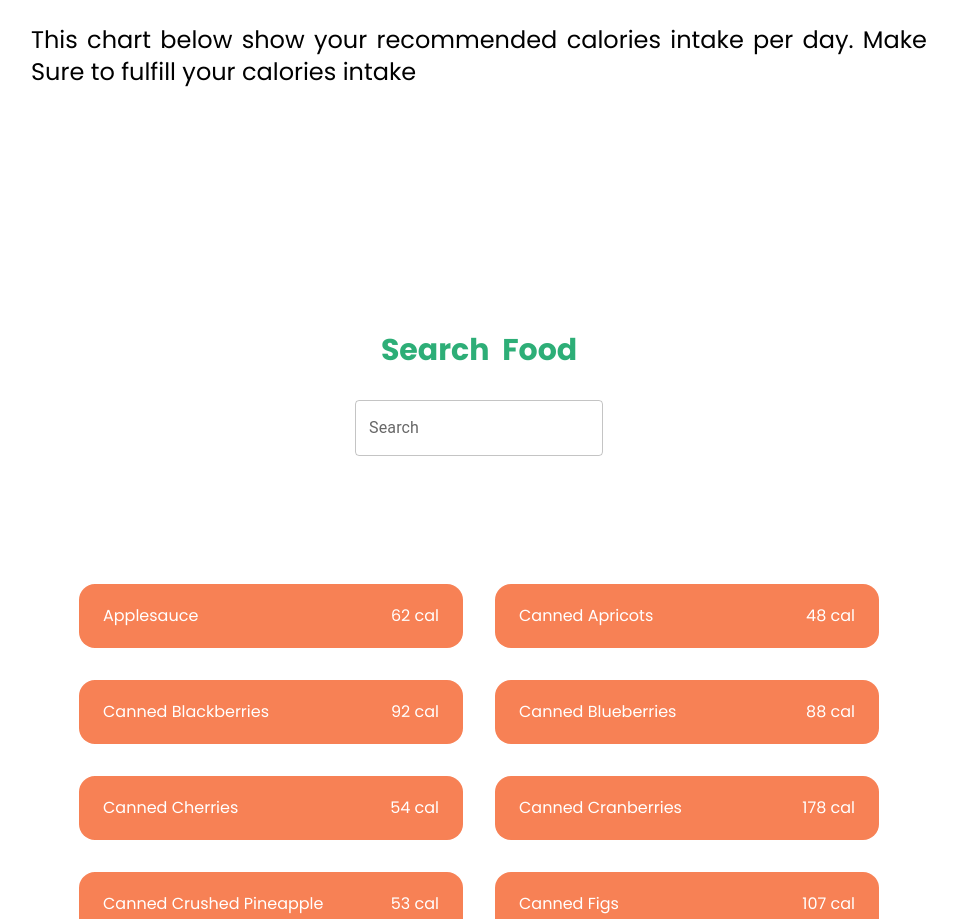
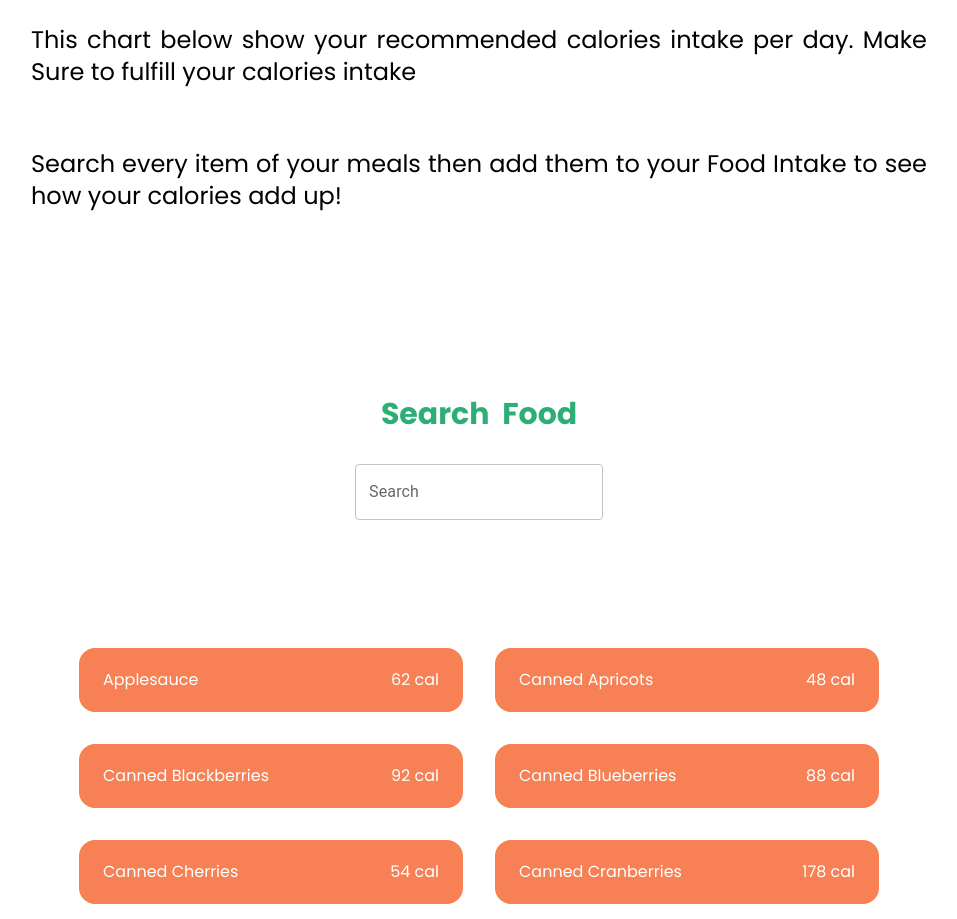
Before and after one commit to AJason36/stayHealthy, a Next.js app: page / in a window 1280 px wide. Shown: the part 900-1819 px from the top of the page, without its empty margins (161-1118 px from the left). Built offline with nearby package versions, Linux system fonts and the light colour scheme.

Commit message:
Update Calorie.js

```diff
--- a/components/Calorie.js
+++ b/components/Calorie.js
@@ -14,7 +14,8 @@ const Calorie = () => {
           This chart below show your recommended calories intake per day. Make Sure to fulfill your calories intake
               </p>
         <p className="lg:text-2xl px-8 py-6 justify-center relative z-10 rounded-lg  card md:w-3/4 text-justify">
-          {/* TOLONG ISI YG GW KASI DI LINE */}
+          Search every item of your meals then add them to your Food Intake
+to see how your calories add up!
         </p>
       </section>
     </>
```
